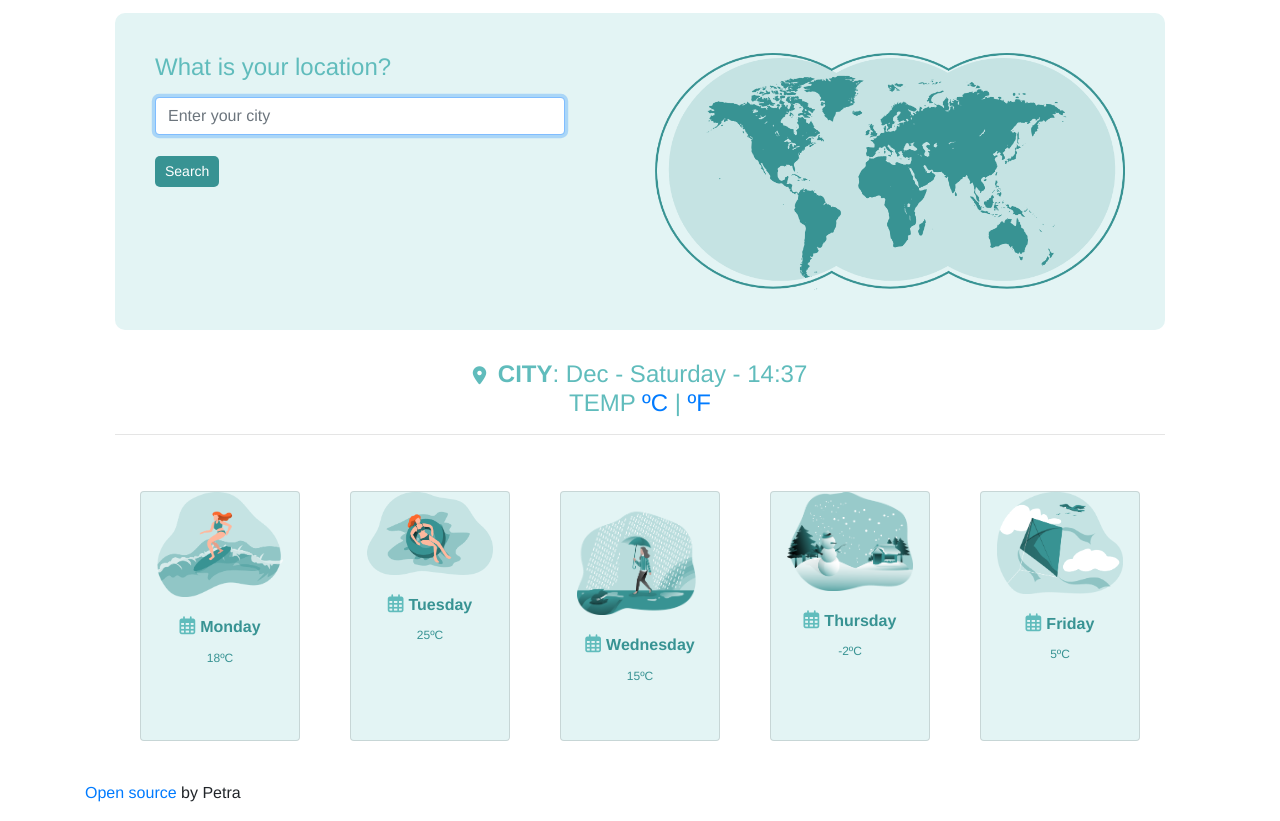
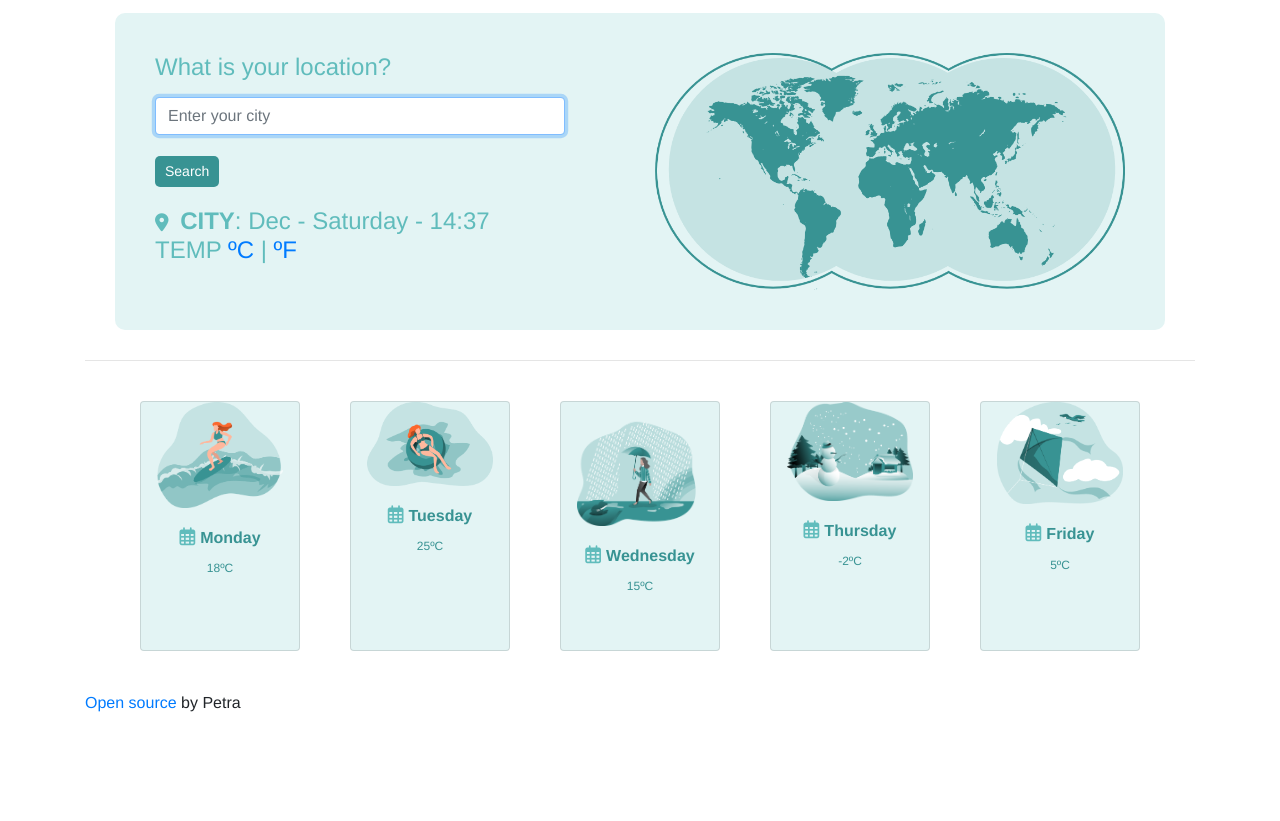
Before and after one commit to petradn/weatherapp-off-petra, a plain HTML site: page index.html in a window 1280 px wide. Shown: the part 75-896 px from the top of the page. After the commit the page ends 806 px from the top, so only its background shows below. Drawn offline with nearby package versions, Linux system fonts and the light colour scheme; no server answers.

Commit message:
Put the section "weather-location" in the block with the search query

```diff
--- a/index.html
+++ b/index.html
@@ -31,25 +31,21 @@
                         </div>
                         <input type="submit" value="Search" class="search-button">
                     </form>
+                    <section class="weather-location">
+                    <h3>
+                        <i class="fas fa-map-marker-alt"> </i><span id="current-city"> <strong>CITY</strong></span>:
+                        <span id="current-time"> </span>
+                        <br />
+                        <span id="current-degree"> TEMP </span> <a id="celcius" href="#">ºC </a>| <a id="fahrenheit" href="#">ºF</a>
+                    </h3>
+                    </section>
                 </div>
                 <div class="col-6">
                     <img class="world-map" src="images/world_map_.png" alt="illustration world map" />
                 </div>
             </div>
         </section>
-        <section class="weather-location">
-            <div class="row">
-                <div class="col-12">
-                    <h3>
-                        <i class="fas fa-map-marker-alt"> </i><span id="current-city"> <strong>CITY</strong></span>:
-                        <span id="current-time"> </span>
-                        <br />
-                        <span id="current-degree"> TEMP </span> <a id="celcius" href="#">ºC </a>| <a id="fahrenheit"
-                            href="#">ºF</a>
-                    </h3>
                     <hr />
-        </section>
-
         <section class="daily-weather">
             <div class="container-fluid">
                 <div class="row row-cols-5">
--- a/src/style.css
+++ b/src/style.css
@@ -59,8 +59,8 @@ img.world-map {
 }
 .weather-location {
   display: block;
-  text-align: center;
-  margin: 30px;
+  text-align: left;
+  margin-top: 20px;
   color: #389393;
   font-size: 21px;
 }
```
